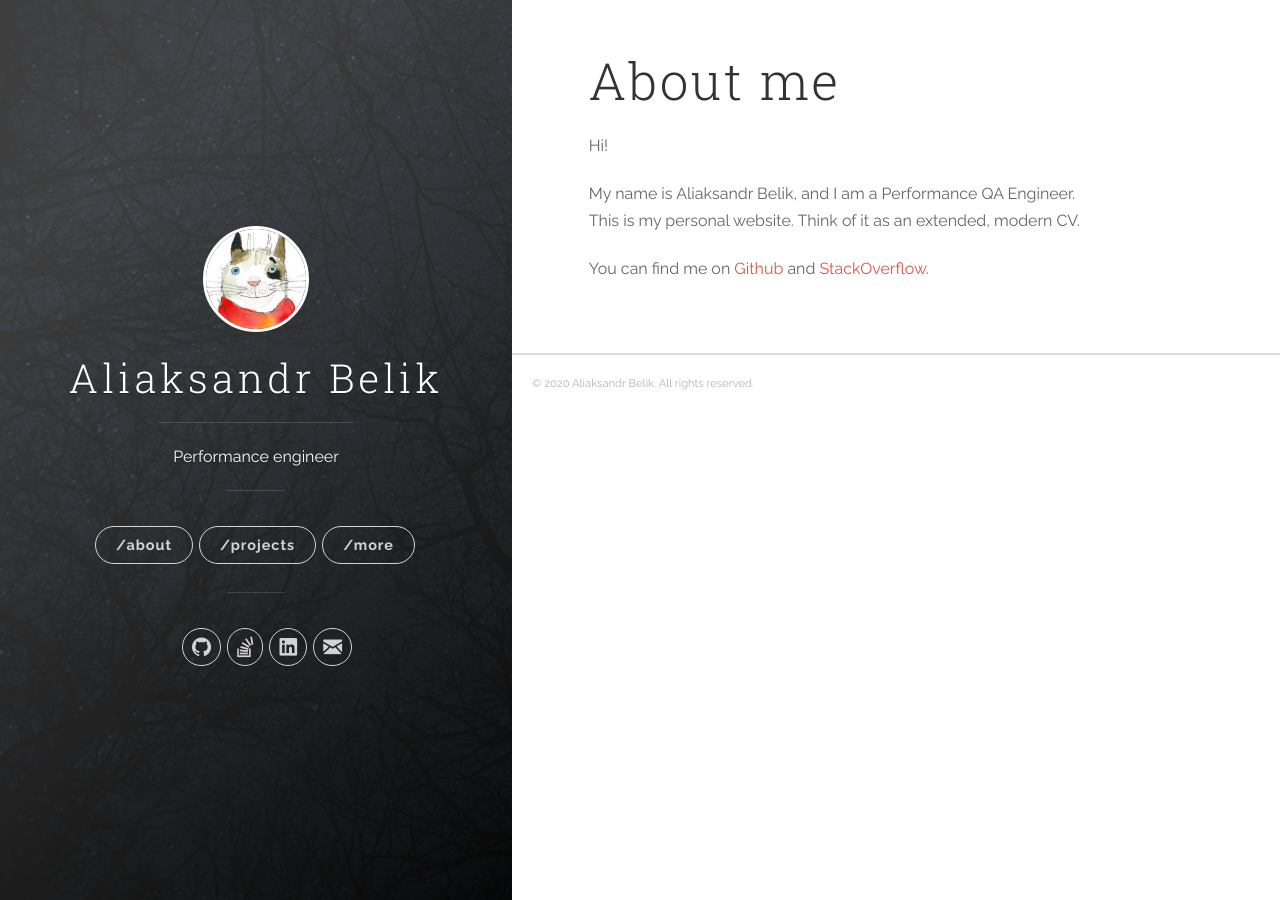
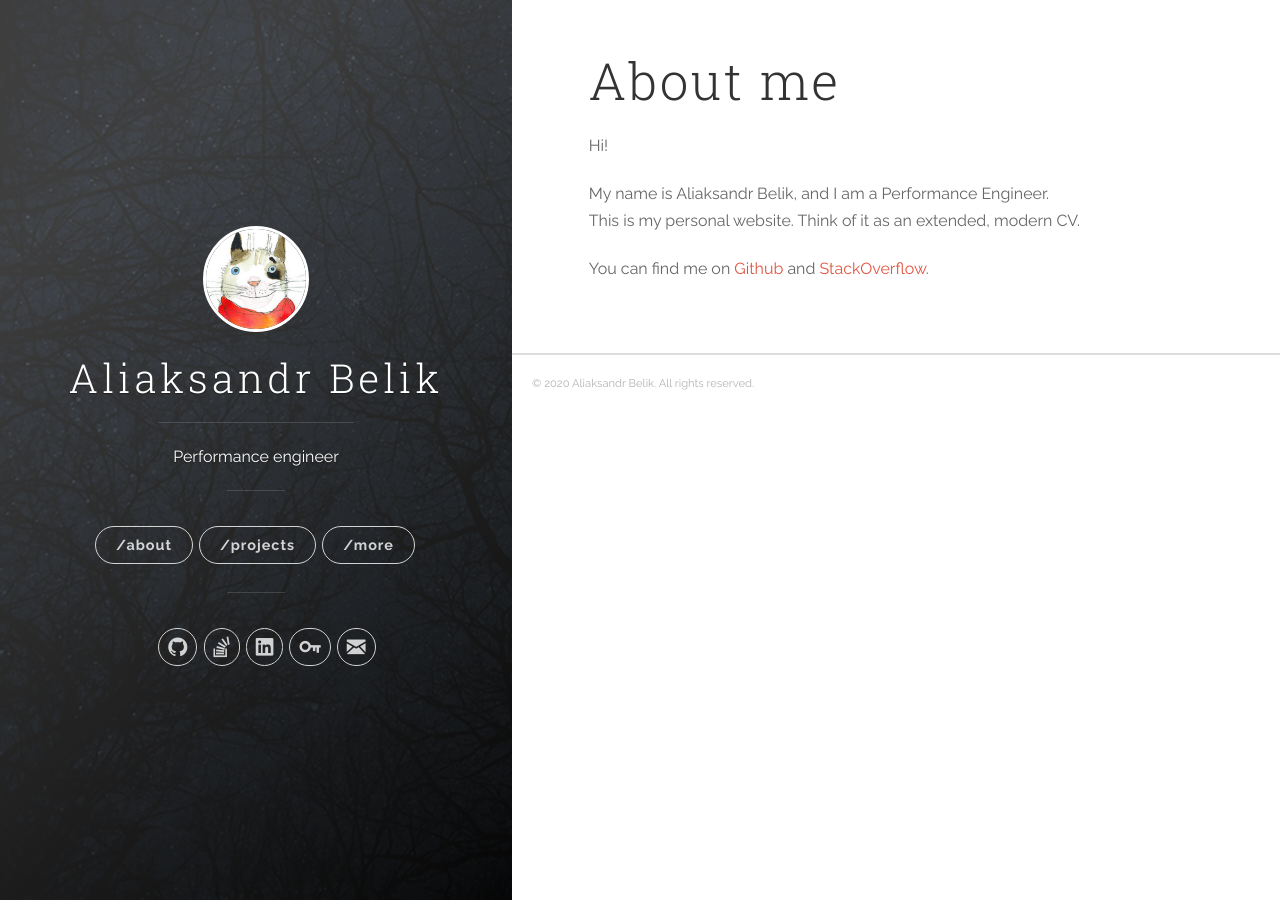
Before and after one commit to aliesbelik/aliesbelik.github.io, a Jekyll site: the page built from about.md, in a window 1280 px wide. Built offline with Jekyll 4.4.1, drawn with Linux system fonts in a browser that asks for light colours.

Commit message:
Keybase link added

```diff
--- a/_config.yml
+++ b/_config.yml
@@ -12,6 +12,7 @@ author:
   github_username: aliesbelik
   linkedin_username: aliaksandrbelik
   stackoverflow_username: aliaksandrbelik
+  keybase_username: veslefrik
   # twitter_username: your-twitter-name
   # facebook_username: your-facebook-name
 
--- a/_includes/header.html
+++ b/_includes/header.html
@@ -59,7 +59,17 @@
                   <span class="label">LinkedIn</span>
                 </a>
               </li>
-            {% endif %}
+						{% endif %}
+
+						{% if site.author.keybase_username %}
+						<!-- Keybase-->
+						<li class="navigation__item">
+							<a href="https://keybase.io/{{ site.author.keybase_username }}" title="{{ site.author.keybase_username }} on Keybase" target="_blank">
+								<i class="icon icon-key"></i>
+								<span class="label">Keybase</span>
+							</a>
+						</li>
+					{% endif %}
 
             {% if site.author.twitter_username %}
               <!-- Twitter -->
--- a/about.md
+++ b/about.md
@@ -6,7 +6,7 @@ permalink: /about/
 
 Hi!
 
-My name is Aliaksandr Belik, and I am a Performance QA Engineer.<br>
+My name is Aliaksandr Belik, and I am a Performance Engineer.<br>
 This is my personal website. Think of it as an extended, modern CV.
 
 You can find me on [Github][1] and [StackOverflow][2].
```
Also changed, not shown: 1 other file.
